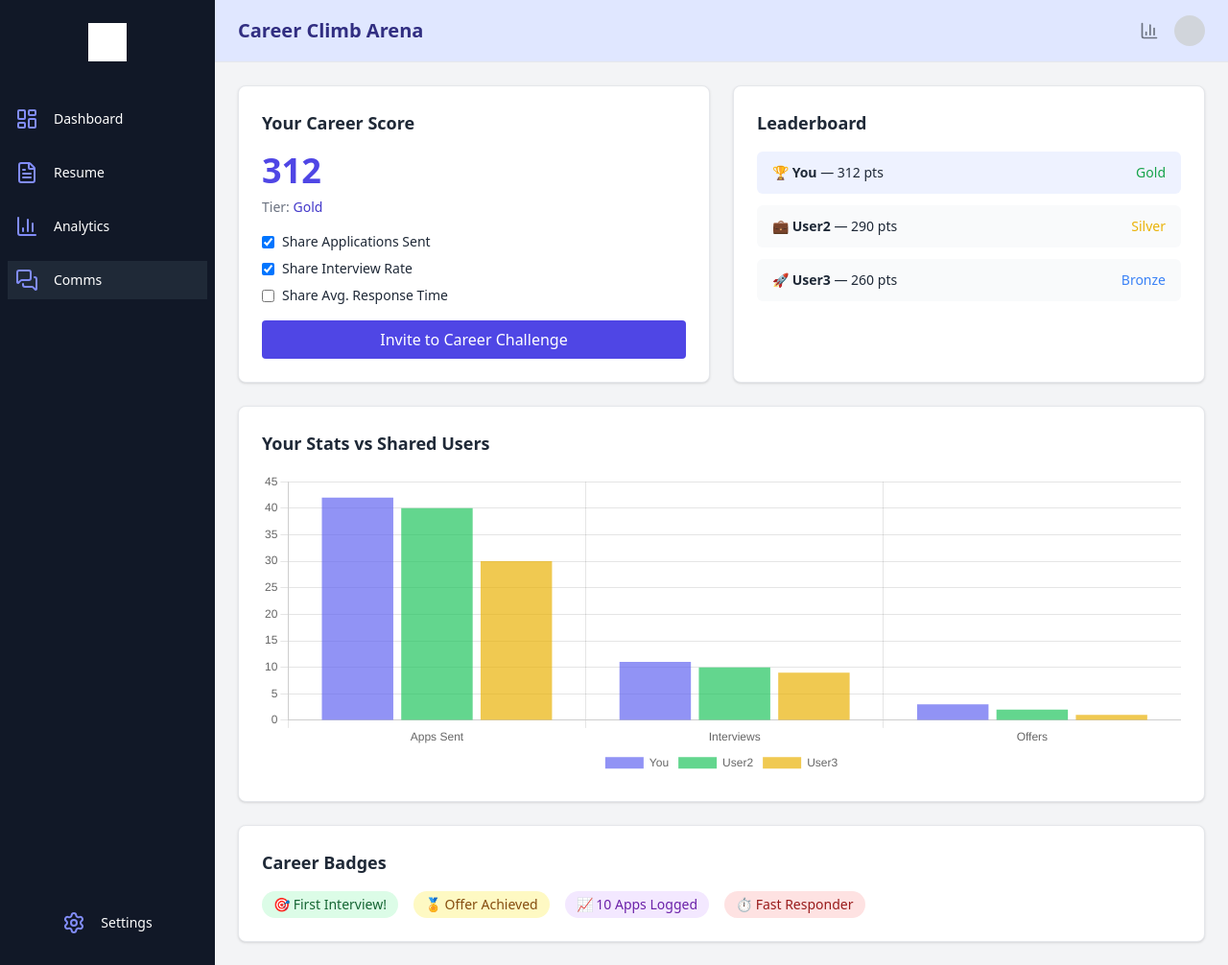
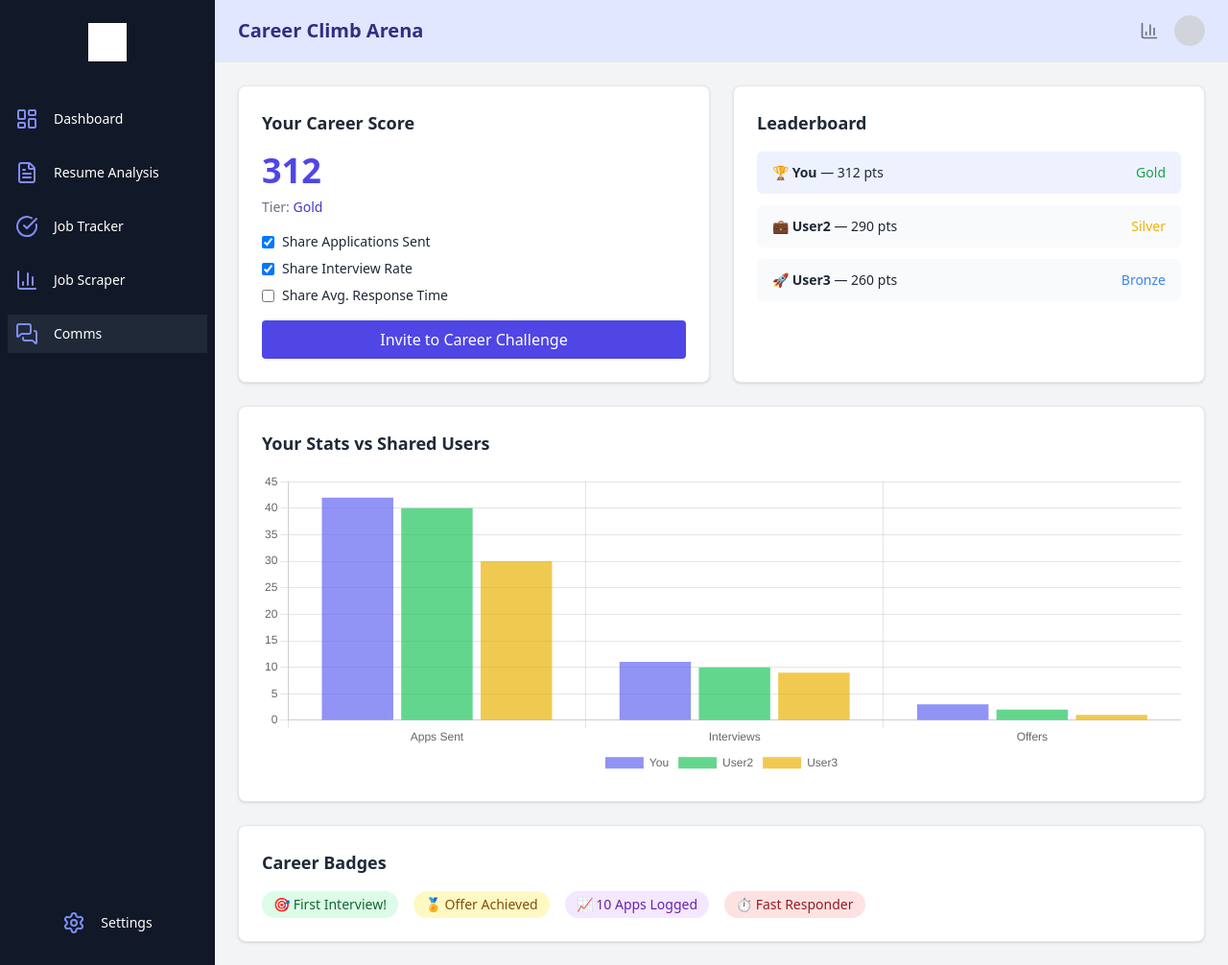
Before and after one commit to Jignesh6155/CITS3403_project, a Flask app: page /comms in a window 1280 px wide. Shown: the whole page at 96% size. Run offline with Flask 3, Linux system fonts and the light colour scheme; some libraries are stand-ins or nearby versions.

Commit message:
fix: added add application modal to job tracker page and made sure sidebar is of order as discussed in meeting

```diff
--- a/app/routes.py
+++ b/app/routes.py
@@ -1,30 +1,27 @@
 from flask import render_template, request
 from app import app
-
 @app.route("/")
 def home():
     return render_template("index.html")
-
 @app.route("/dashboard")
 def dashboard():
     return render_template("dashboard.html", active_page="dashboard")
-
-@app.route("/resume")
-def resume():
-    return render_template("resume.html", active_page="resume")
-
+@app.route("/resume-analysis")
+def resume_analysis():
+    return render_template("resume.html", active_page="resume-analysis")
 @app.route("/analytics")
 def analytics():
     return render_template("analytics.html", active_page="analytics")
-
 @app.route("/comms")
 def comms():
     return render_template("comms.html", active_page="comms")
-
 @app.route("/upload", methods=["POST"])
 def upload():
     uploaded_file = request.files.get("resume")
     if uploaded_file:
         filename = uploaded_file.filename
-        return render_template("resume.html", uploaded=True, filename=filename, active_page="resume")
-    return render_template("resume.html", uploaded=False, active_page="resume")
+        return render_template("resume.html", uploaded=True, filename=filename, active_page="resume-analysis")
+    return render_template("resume.html", uploaded=False, active_page="resume-analysis")
+@app.route("/job-tracker")
+def job_tracker():
+    return render_template("jobtracker.html", active_page="job-tracker")
--- a/app/templates/base.html
+++ b/app/templates/base.html
@@ -15,19 +15,23 @@
         <div class="w-10 h-10 bg-white"></div>
       </div>
       <nav class="flex flex-col space-y-4 px-0 group-hover:px-2 items-center group-hover:items-start">
-        <a href="/dashboard" class="flex items-center justify-center group-hover:justify-start gap-4 px-2 py-2 {% if active_page == 'dashboard' %}bg-gray-800{% endif %} hover:bg-gray-800 w-full transition-all">
+        <a href="{{ url_for('dashboard') }}" class="flex items-center justify-center group-hover:justify-start gap-4 px-2 py-2 {% if active_page == 'dashboard' %}bg-gray-800{% endif %} hover:bg-gray-800 w-full transition-all">
           <i data-lucide="layout-dashboard" class="w-6 h-6 {% if active_page == 'dashboard' %}text-indigo-400{% else %}text-gray-400 group-hover:text-indigo-400{% endif %}"></i>
           <span class="hidden group-hover:inline-block text-sm font-medium text-white">Dashboard</span>
         </a>
-        <a href="/resume" class="flex items-center justify-center group-hover:justify-start gap-4 px-2 py-2 {% if active_page == 'resume' %}bg-gray-800{% endif %} hover:bg-gray-800 w-full transition-all">
-          <i data-lucide="file-text" class="w-6 h-6 {% if active_page == 'resume' %}text-indigo-400{% else %}text-gray-400 group-hover:text-indigo-400{% endif %}"></i>
-          <span class="hidden group-hover:inline-block text-sm font-medium text-white">Resume</span>
+        <a href="{{ url_for('resume_analysis') }}" class="flex items-center justify-center group-hover:justify-start gap-4 px-2 py-2 {% if active_page == 'resume-analysis' %}bg-gray-800{% endif %} hover:bg-gray-800 w-full transition-all">
+          <i data-lucide="file-text" class="w-6 h-6 {% if active_page == 'resume-analysis' %}text-indigo-400{% else %}text-gray-400 group-hover:text-indigo-400{% endif %}"></i>
+          <span class="hidden group-hover:inline-block text-sm font-medium text-white">Resume Analysis</span>
         </a>
-        <a href="/analytics" class="flex items-center justify-center group-hover:justify-start gap-4 px-2 py-2 {% if active_page == 'analytics' %}bg-gray-800{% endif %} hover:bg-gray-800 w-full transition-all">
+        <a href="{{ url_for('job_tracker') }}" class="flex items-center justify-center group-hover:justify-start gap-4 px-2 py-2 {% if active_page == 'job-tracker' %}bg-gray-800{% endif %} hover:bg-gray-800 w-full transition-all">
+          <i data-lucide="check-circle" class="w-6 h-6 {% if active_page == 'job-tracker' %}text-indigo-400{% else %}text-gray-400 group-hover:text-indigo-400{% endif %}"></i>
+          <span class="hidden group-hover:inline-block text-sm font-medium text-white">Job Tracker</span>
+        </a>
+        <a href="{{ url_for('analytics') }}" class="flex items-center justify-center group-hover:justify-start gap-4 px-2 py-2 {% if active_page == 'analytics' %}bg-gray-800{% endif %} hover:bg-gray-800 w-full transition-all">
           <i data-lucide="bar-chart-3" class="w-6 h-6 {% if active_page == 'analytics' %}text-indigo-400{% else %}text-gray-400 group-hover:text-indigo-400{% endif %}"></i>
-          <span class="hidden group-hover:inline-block text-sm font-medium text-white">Analytics</span>
+          <span class="hidden group-hover:inline-block text-sm font-medium text-white">Job Scraper</span>
         </a>
-        <a href="/comms" class="flex items-center justify-center group-hover:justify-start gap-4 px-2 py-2 {% if active_page == 'comms' %}bg-gray-800{% endif %} hover:bg-gray-800 w-full transition-all">
+        <a href="{{ url_for('comms') }}" class="flex items-center justify-center group-hover:justify-start gap-4 px-2 py-2 {% if active_page == 'comms' %}bg-gray-800{% endif %} hover:bg-gray-800 w-full transition-all">
           <i data-lucide="messages-square" class="w-6 h-6 {% if active_page == 'comms' %}text-indigo-400{% else %}text-gray-400 group-hover:text-indigo-400{% endif %}"></i>
           <span class="hidden group-hover:inline-block text-sm font-medium text-white">Comms</span>
         </a>
@@ -38,13 +42,11 @@
         <span class="hidden group-hover:inline-block text-sm font-medium text-white">Settings</span>
       </a>
     </aside>
-
     <!-- Main Content -->
     <div class="flex-1 flex flex-col">
       {% block content %}{% endblock %}
     </div>
   </div>
-
   <script>
     lucide.createIcons();
   </script>
```
Also changed, not shown: app/templates/dashboard.html (+1 -6 lines), app/templates/jobTracker.html (added, +99 -0 lines).
